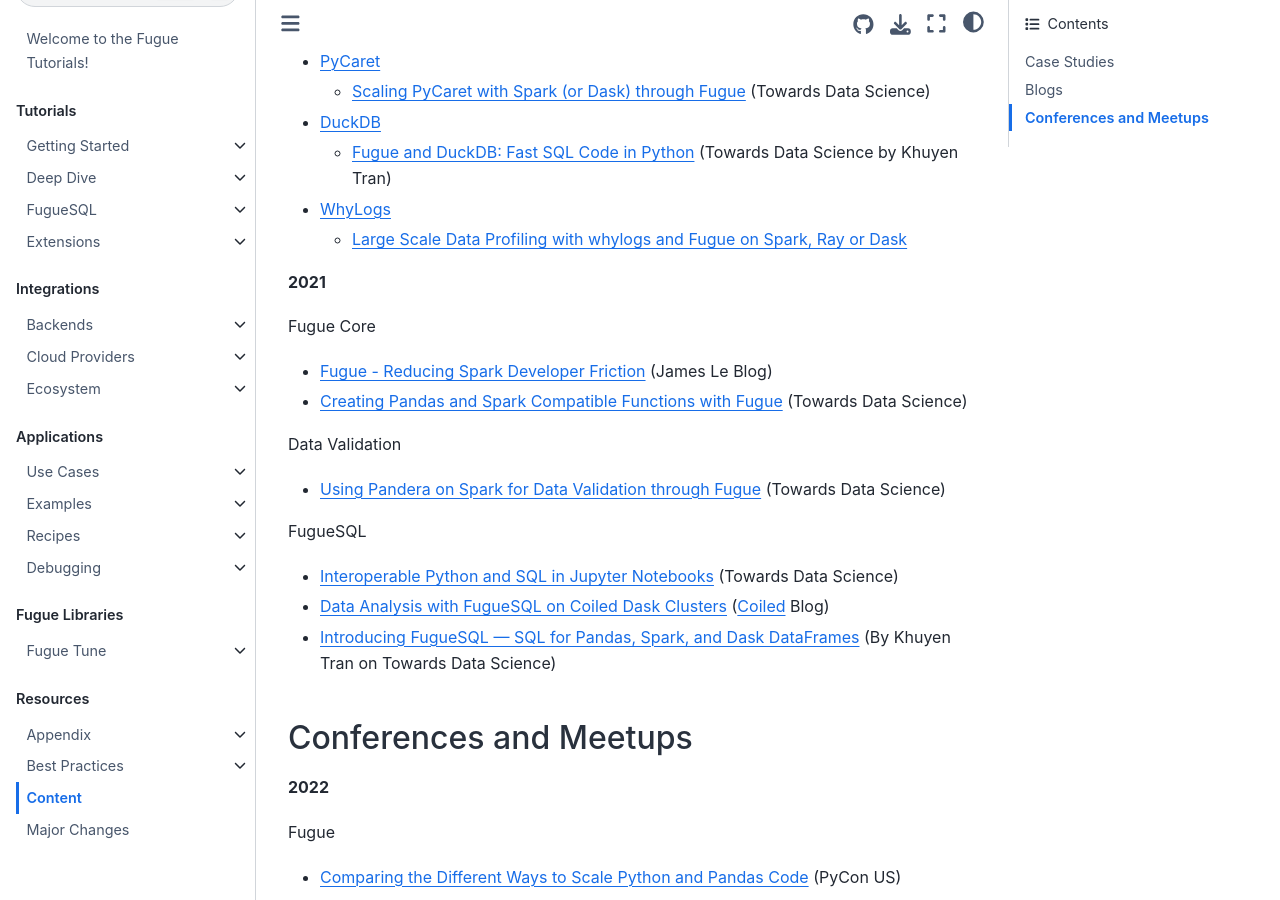
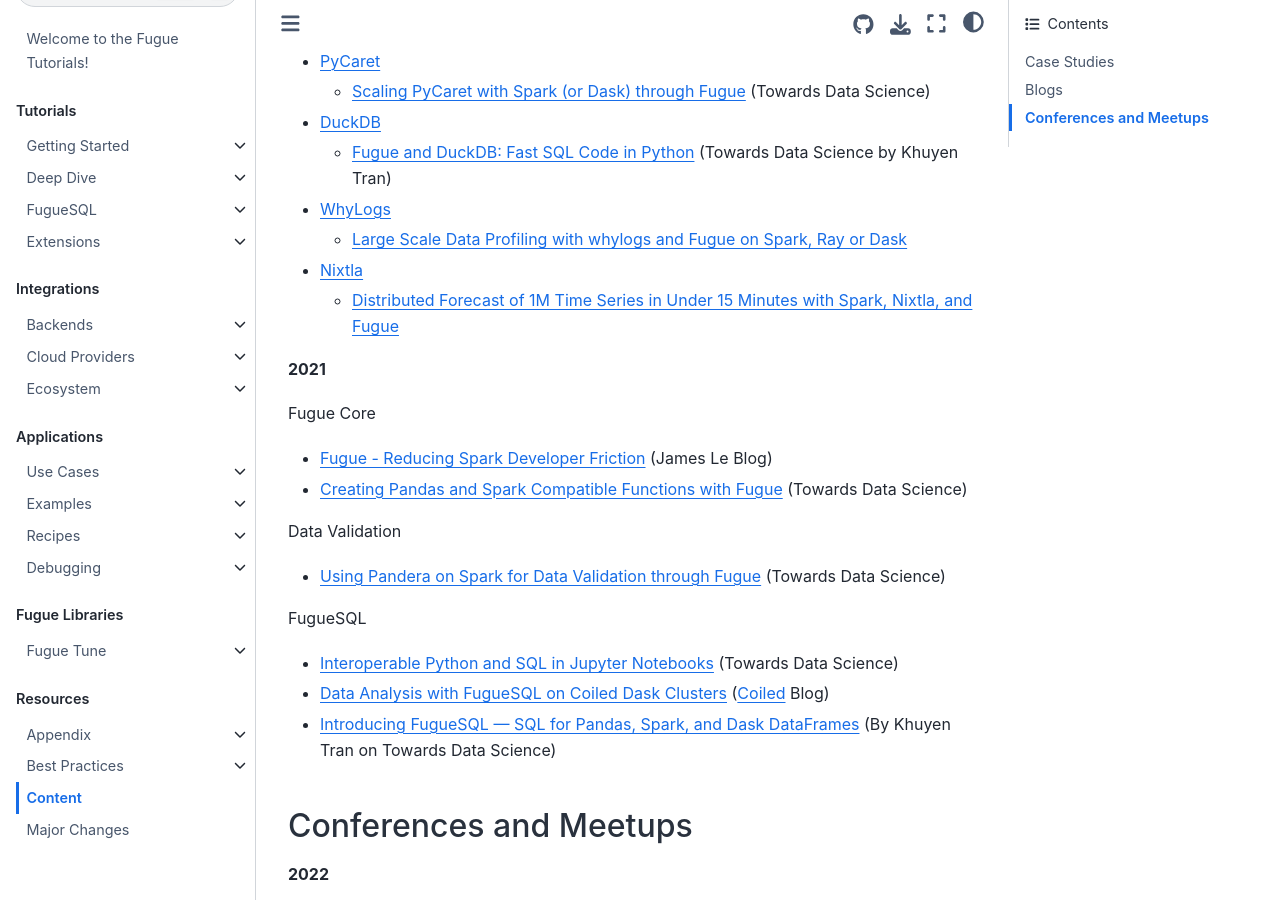
Before and after one commit to fugue-project/tutorials, a Jupyter Book: the page built from tutorials/resources/content.md, in a window 1280 px wide and 900 px high, scrolled down 806 px. Built offline with Jupyter Book 1.0.4 settings and Sphinx 7.4.7 and the Sphinx Book theme 1.1.4, drawn with Linux system fonts in a browser that asks for light colours; pages that are not in the unit, such as notebooks, are missing from menus.

Commit message:
Adding Nixtla to content (#191)

```diff
--- a/tutorials/resources/content.md
+++ b/tutorials/resources/content.md
@@ -33,6 +33,8 @@
   * [Fugue and DuckDB: Fast SQL Code in Python](https://towardsdatascience.com/fugue-and-duckdb-fast-sql-code-in-python-e2e2dfc0f8eb) (Towards Data Science by Khuyen Tran)
 * [WhyLogs](https://github.com/whylabs/whylogs)
   * [Large Scale Data Profiling with whylogs and Fugue on Spark, Ray or Dask](https://kdykho.medium.com/large-scale-data-profiling-with-whylogs-and-fugue-on-spark-ray-or-dask-e6917f6e1621?source=user_profile---------1----------------------------)
+* [Nixtla](https://github.com/Nixtla/statsforecast/)
+  * [Distributed Forecast of 1M Time Series in Under 15 Minutes with Spark, Nixtla, and Fugue](https://towardsdatascience.com/distributed-forecast-of-1m-time-series-in-under-15-minutes-with-spark-nixtla-and-fugue-e9892da6fd5c)
 
 **2021**
 
```
